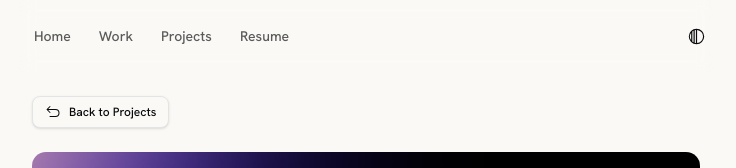
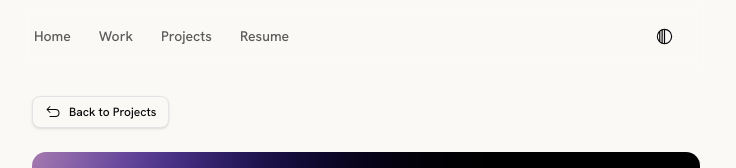
Before and after one commit to harxxhilgg/edgedev, a Next.js app: page /projects/axokaze in a window 1280 px wide. Shown: the top 168 px of the page, without its empty margins (274-1010 px from the left). Built offline with nearby package versions, Linux system fonts and the light colour scheme; no server answers; the database is empty.

Commit message:
feat: update lucide-react to version 1.16.0, add animated theme toggler component, and replace theme toggle client in top navigation

```diff
--- a/package.json
+++ b/package.json
@@ -26,7 +26,7 @@
     "clsx": "^2.1.1",
     "embla-carousel-react": "^8.6.0",
     "framer-motion": "^12.29.2",
-    "lucide-react": "^0.562.0",
+    "lucide-react": "^1.16.0",
     "motion": "^12.29.2",
     "next": "^16.1.6",
     "next-themes": "^0.4.6",
--- a/src/app/globals.css
+++ b/src/app/globals.css
@@ -243,3 +243,8 @@
     background: rgb(75 85 99 / 0.7);
   }
 }
+
+::view-transition-old(root), ::view-transition-new(root) {
+    animation: none;
+    mix-blend-mode: normal;
+}
--- /dev/null
+++ b/src/components/ui/animated-theme-toggler.tsx
@@ -0,0 +1,272 @@
+"use client"
+
+import { useCallback, useEffect, useRef, useState } from "react"
+import { flushSync } from "react-dom"
+
+import { cn } from "@/lib/utils"
+
+import { Button } from "@/components/ui/button";
+import { CircleHalfIcon } from "@phosphor-icons/react";
+import {
+  Tooltip,
+  TooltipContent,
+  TooltipTrigger,
+} from "@/components/ui/tooltip";
+
+export type TransitionVariant =
+  | "circle"
+  | "square"
+  | "triangle"
+  | "diamond"
+  | "hexagon"
+  | "rectangle"
+  | "star"
+
+interface AnimatedThemeTogglerProps extends React.ComponentPropsWithoutRef<"button"> {
+  duration?: number
+  variant?: TransitionVariant
+  /** When true, the transition expands from the viewport center instead of the button center. */
+  fromCenter?: boolean
+}
+
+function polygonCollapsed(cx: number, cy: number, vertexCount: number): string {
+  const pairs = Array.from(
+    { length: vertexCount },
+    () => `${cx}px ${cy}px`
+  ).join(", ")
+  return `polygon(${pairs})`
+}
+
+function getThemeTransitionClipPaths(
+  variant: TransitionVariant,
+  cx: number,
+  cy: number,
+  maxRadius: number,
+  viewportWidth: number,
+  viewportHeight: number
+): [string, string] {
+  switch (variant) {
+    case "circle":
+      return [
+        `circle(0px at ${cx}px ${cy}px)`,
+        `circle(${maxRadius}px at ${cx}px ${cy}px)`,
+      ]
+    case "square": {
+      const halfW = Math.max(cx, viewportWidth - cx)
+      const halfH = Math.max(cy, viewportHeight - cy)
+      const halfSide = Math.max(halfW, halfH) * 1.05
+      const end = [
+        `${cx - halfSide}px ${cy - halfSide}px`,
+        `${cx + halfSide}px ${cy - halfSide}px`,
+        `${cx + halfSide}px ${cy + halfSide}px`,
+        `${cx - halfSide}px ${cy + halfSide}px`,
+      ].join(", ")
+      return [polygonCollapsed(cx, cy, 4), `polygon(${end})`]
+    }
+    case "triangle": {
+      const scale = maxRadius * 2.2
+      const dx = (Math.sqrt(3) / 2) * scale
+      const verts = [
+        `${cx}px ${cy - scale}px`,
+        `${cx + dx}px ${cy + 0.5 * scale}px`,
+        `${cx - dx}px ${cy + 0.5 * scale}px`,
+      ].join(", ")
+      return [polygonCollapsed(cx, cy, 3), `polygon(${verts})`]
+    }
+    case "diamond": {
+      // Slightly larger than the view-transition circle radius so axis-aligned coverage matches the circle reveal.
+      const R = maxRadius * Math.SQRT2
+      const end = [
+        `${cx}px ${cy - R}px`,
+        `${cx + R}px ${cy}px`,
+        `${cx}px ${cy + R}px`,
+        `${cx - R}px ${cy}px`,
+      ].join(", ")
+      return [polygonCollapsed(cx, cy, 4), `polygon(${end})`]
+    }
+    case "hexagon": {
+      const R = maxRadius * Math.SQRT2
+      const verts: string[] = []
+      for (let i = 0; i < 6; i++) {
+        const a = -Math.PI / 2 + (i * Math.PI) / 3
+        verts.push(`${cx + R * Math.cos(a)}px ${cy + R * Math.sin(a)}px`)
+      }
+      return [polygonCollapsed(cx, cy, 6), `polygon(${verts.join(", ")})`]
+    }
+    case "rectangle": {
+      const halfW = Math.max(cx, viewportWidth - cx)
+      const halfH = Math.max(cy, viewportHeight - cy)
+      const end = [
+        `${cx - halfW}px ${cy - halfH}px`,
+        `${cx + halfW}px ${cy - halfH}px`,
+        `${cx + halfW}px ${cy + halfH}px`,
+        `${cx - halfW}px ${cy + halfH}px`,
+      ].join(", ")
+      return [polygonCollapsed(cx, cy, 4), `polygon(${end})`]
+    }
+    case "star": {
+      // Small overscan so the last frames never leave a 1px seam before the transition group ends.
+      const R = maxRadius * Math.SQRT2 * 1.03
+      const innerRatio = 0.42
+      const starPolygon = (radius: number) => {
+        const verts: string[] = []
+        for (let i = 0; i < 5; i++) {
+          const outerA = -Math.PI / 2 + (i * 2 * Math.PI) / 5
+          verts.push(
+            `${cx + radius * Math.cos(outerA)}px ${cy + radius * Math.sin(outerA)}px`
+          )
+          const innerA = outerA + Math.PI / 5
+          verts.push(
+            `${cx + radius * innerRatio * Math.cos(innerA)}px ${cy + radius * innerRatio * Math.sin(innerA)}px`
+          )
+        }
+        return `polygon(${verts.join(", ")})`
+      }
+      const startR = Math.max(2, R * 0.025)
+      return [starPolygon(startR), starPolygon(R)]
+    }
+    default:
+      return [
+        `circle(0px at ${cx}px ${cy}px)`,
+        `circle(${maxRadius}px at ${cx}px ${cy}px)`,
+      ]
+  }
+}
+
+export const AnimatedThemeToggler = ({
+  className,
+  duration = 400,
+  variant,
+  fromCenter = false,
+  ...props
+}: AnimatedThemeTogglerProps) => {
+  const shape = variant ?? "circle"
+  const [isDark, setIsDark] = useState(false)
+  const buttonRef = useRef<HTMLButtonElement>(null)
+
+  useEffect(() => {
+    const updateTheme = () => {
+      setIsDark(document.documentElement.classList.contains("dark"))
+    }
+
+    updateTheme()
+
+    const observer = new MutationObserver(updateTheme)
+    observer.observe(document.documentElement, {
+      attributes: true,
+      attributeFilter: ["class"],
+    })
+
+    return () => observer.disconnect()
+  }, [])
+
+  const toggleTheme = useCallback(() => {
+    const button = buttonRef.current
+    if (!button) return
+
+    const viewportWidth = window.visualViewport?.width ?? window.innerWidth
+    const viewportHeight = window.visualViewport?.height ?? window.innerHeight
+
+    let x: number
+    let y: number
+    if (fromCenter) {
+      x = viewportWidth / 2
+      y = viewportHeight / 2
+    } else {
+      const { top, left, width, height } = button.getBoundingClientRect()
+      x = left + width / 2
+      y = top + height / 2
+    }
+
+    const maxRadius = Math.hypot(
+      Math.max(x, viewportWidth - x),
+      Math.max(y, viewportHeight - y)
+    )
+
+    const applyTheme = () => {
+      const newTheme = !isDark
+      setIsDark(newTheme)
+      document.documentElement.classList.toggle("dark")
+      localStorage.setItem("theme", newTheme ? "dark" : "light")
+    }
+
+    if (typeof document.startViewTransition !== "function") {
+      applyTheme()
+      return
+    }
+
+    const clipPath = getThemeTransitionClipPaths(
+      shape,
+      x,
+      y,
+      maxRadius,
+      viewportWidth,
+      viewportHeight
+    )
+
+    const root = document.documentElement
+    root.dataset.magicuiThemeVt = "active"
+    root.style.setProperty(
+      "--magicui-theme-toggle-vt-duration",
+      `${duration}ms`
+    )
+    // Pin the collapsed clip-path via CSS so Firefox does not paint the new
+    // theme unclipped between snapshot and the ready.then() JS animation.
+    root.style.setProperty("--magicui-theme-vt-clip-from", clipPath[0])
+    const cleanup = () => {
+      delete root.dataset.magicuiThemeVt
+      root.style.removeProperty("--magicui-theme-toggle-vt-duration")
+      root.style.removeProperty("--magicui-theme-vt-clip-from")
+    }
+
+    const transition = document.startViewTransition(() => {
+      flushSync(applyTheme)
+    })
+    if (typeof transition?.finished?.finally === "function") {
+      transition.finished.finally(cleanup)
+    } else {
+      cleanup()
+    }
+
+    const ready = transition?.ready
+    if (ready && typeof ready.then === "function") {
+      ready.then(() => {
+        document.documentElement.animate(
+          {
+            clipPath,
+          },
+          {
+            duration,
+            // Star: linear avoids easing overshoot that fights polygon interpolation at t→1; VT group duration is synced above.
+            easing: shape === "star" ? "linear" : "ease-in-out",
+            fill: "forwards",
+            pseudoElement: "::view-transition-new(root)",
+          }
+        )
+      })
+    }
+  }, [shape, fromCenter, duration, isDark])
+
+  return (
+    <Tooltip>
+      <TooltipTrigger asChild>
+        <Button
+          variant="ghost"
+          size="icon"
+          className={cn("rounded-full cursor-pointer active:scale-90", className)}
+          onClick={toggleTheme}
+          ref={buttonRef}
+          {...(props)}
+        >
+          <div className={`transition-all duration-300 ${isDark ? "rotate-0 opacity-85" : "rotate-180"}`}>
+            <CircleHalfIcon style={{ height: 19, width: 19 }} />
+          </div>
+          <span className="sr-only">Toggle theme</span>
+        </Button>
+      </TooltipTrigger>
+      <TooltipContent>
+        <p>Switch Theme</p>
+      </TooltipContent>
+    </Tooltip>
+  )
+}
--- a/src/components/ui/nav/top-nav.tsx
+++ b/src/components/ui/nav/top-nav.tsx
@@ -1,6 +1,7 @@
 import { Button } from "@/components/ui/button";
-import { ThemeToggleClient } from "./theme-toggle-client";
 import Link from "next/link";
+import { AnimatedThemeToggler } from "../animated-theme-toggler";
+// import { ThemeToggleClient } from "./theme-toggle-client";
 
 export default function TopNav() {
   return (
@@ -42,8 +43,9 @@
         </Link>
       </div>
 
-      <div className="flex items-center ml-2">
-        <ThemeToggleClient />
+      <div className="flex items-center pr-8">
+        {/* <ThemeToggleClient /> */}
+        <AnimatedThemeToggler />
       </div>
     </div>
   );
```
Also changed, not shown: 1 other file (tests, documents, lock files or other folders).
